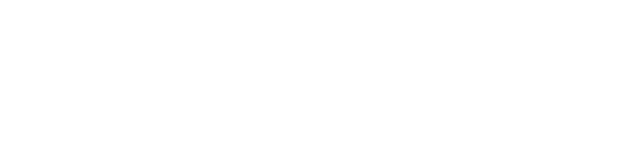
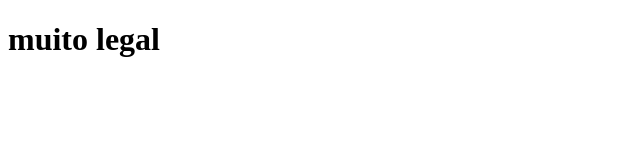
Before and after one commit to ErwinhoRommel/SiteNovo, a plain HTML site: page index.html in a window 1280 px wide. Shown: the whole page, without its empty margins (0-640 px from the left). Drawn offline with Linux system fonts and the light colour scheme.

Commit message:
coloquei texto

```diff
--- a/index.html
+++ b/index.html
@@ -6,6 +6,6 @@
     <title>Document</title>
 </head>
 <body>
-
+    <h1>muito legal</h1>
 </body>
 </html>
```
